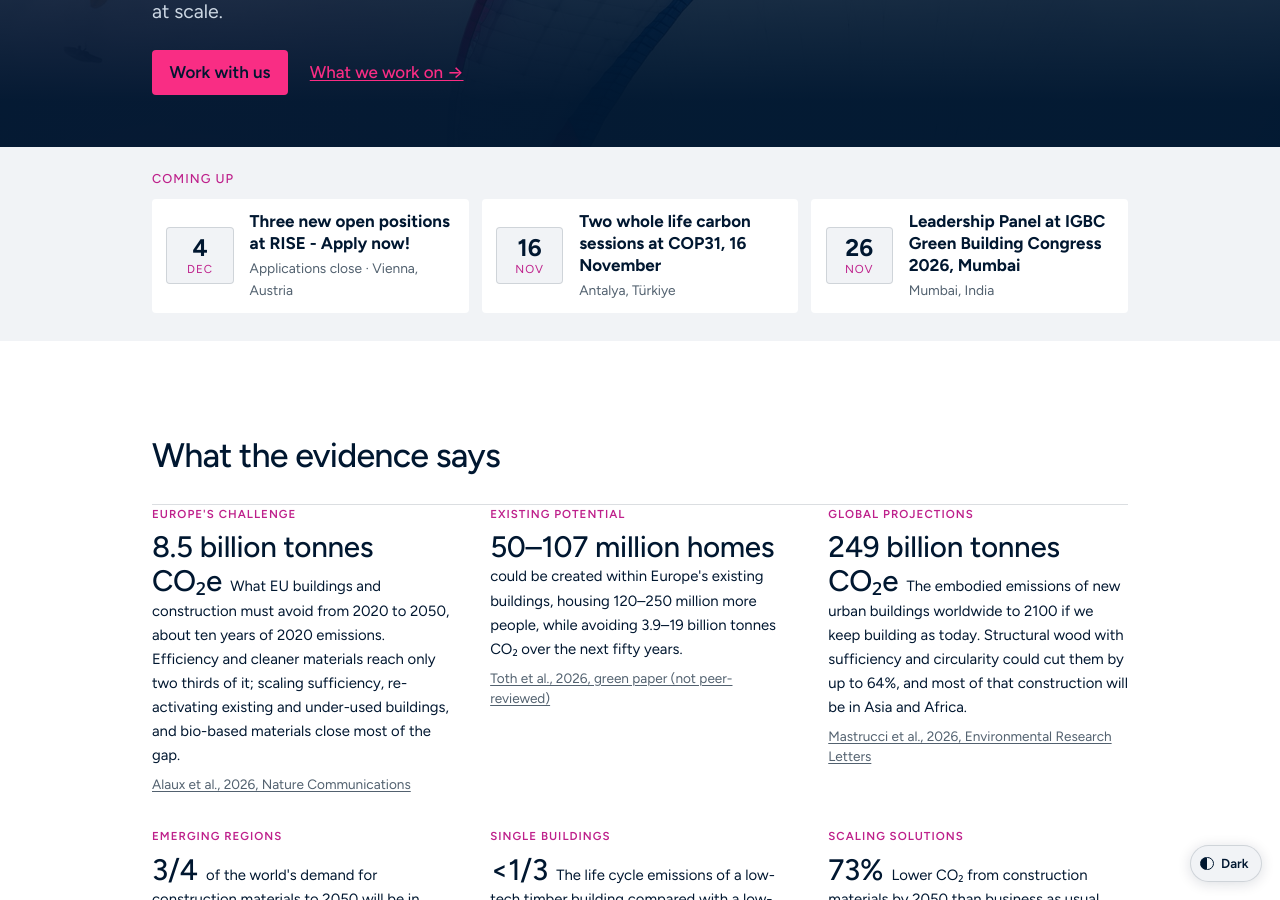
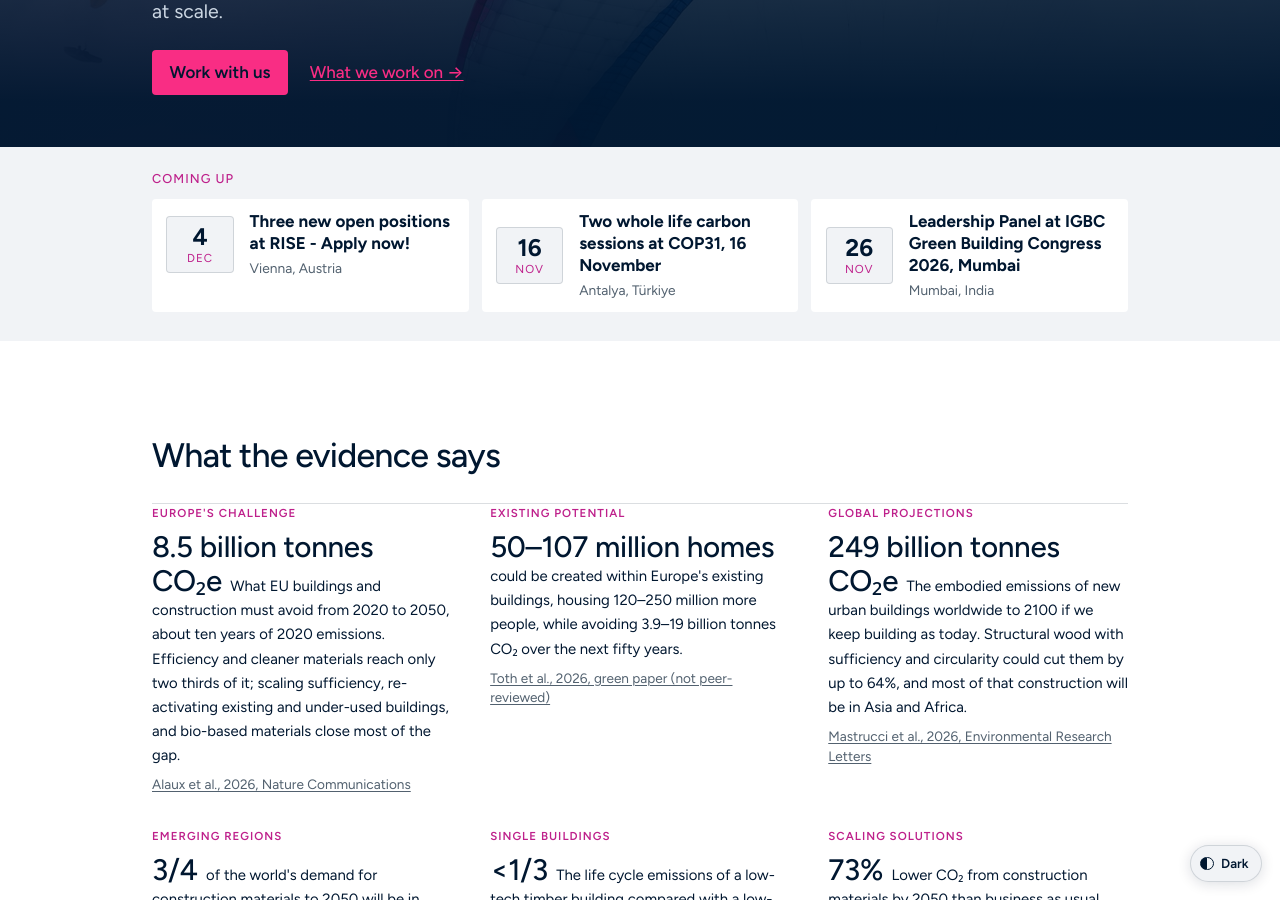
Before and after one commit to mroeck/riselabs.at, a Jekyll site: the page built from index.md, in a window 1280 px wide and 900 px high, scrolled down 506 px. Built offline with Jekyll 4.4.1, drawn with Linux system fonts in a browser that asks for light colours; some web fonts are replaced.

Commit message:
Coming up: drop the "Applications close" subtext
Martin, 4 Nov. The row now reads the title and "Vienna, Austria".

The line is not needed: "Apply now!" in the title already says what the date
is for, and the three cards read more evenly without one of them carrying a
second sentence where the others carry a place.

Measured again: still one row at 1440 and 390, three items, no page overflow
in either theme.

Co-Authored-By: Claude Opus 5 <noreply@anthropic.com>
Claude-Session: https://claude.ai/code/session_013yvRdL5WvGEbo8a8kksApF

```diff
--- a/_includes/comingup.html
+++ b/_includes/comingup.html
@@ -89,7 +89,7 @@
             {%- endcomment -%}
             {%- assign spelled = "zero,One,Two,Three,Four,Five,Six" | split: "," -%}
             <span class="t">{% if open_count < 7 %}{{ spelled[open_count] }}{% else %}{{ open_count }}{% endif %} new open position{% unless open_count == 1 %}s{% endunless %} at RISE - Apply now!</span>
-            <span class="w">Applications close &middot; Vienna, Austria</span>
+            <span class="w">Vienna, Austria</span>
           </span>
         </a>
       </li>
```
